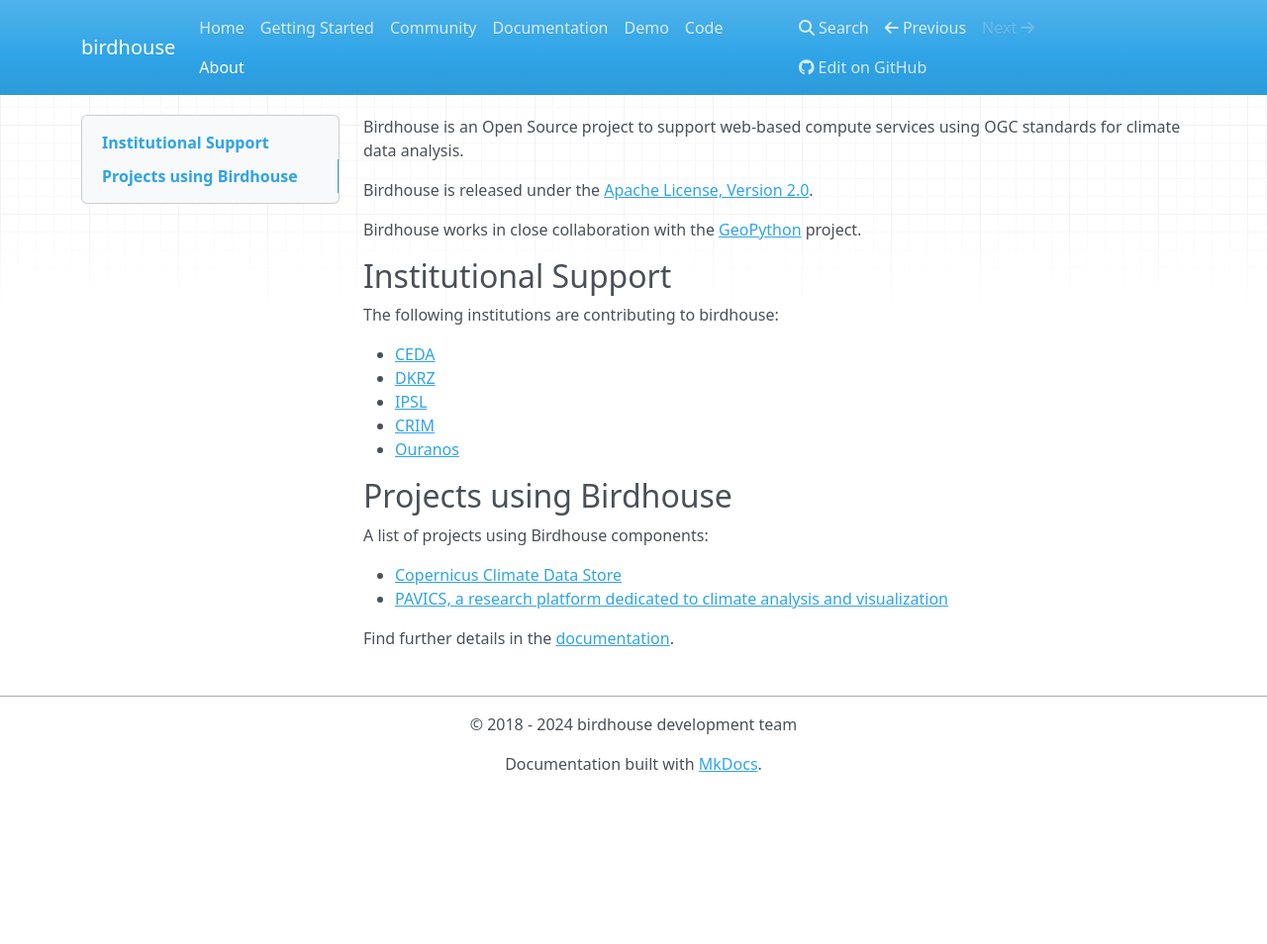
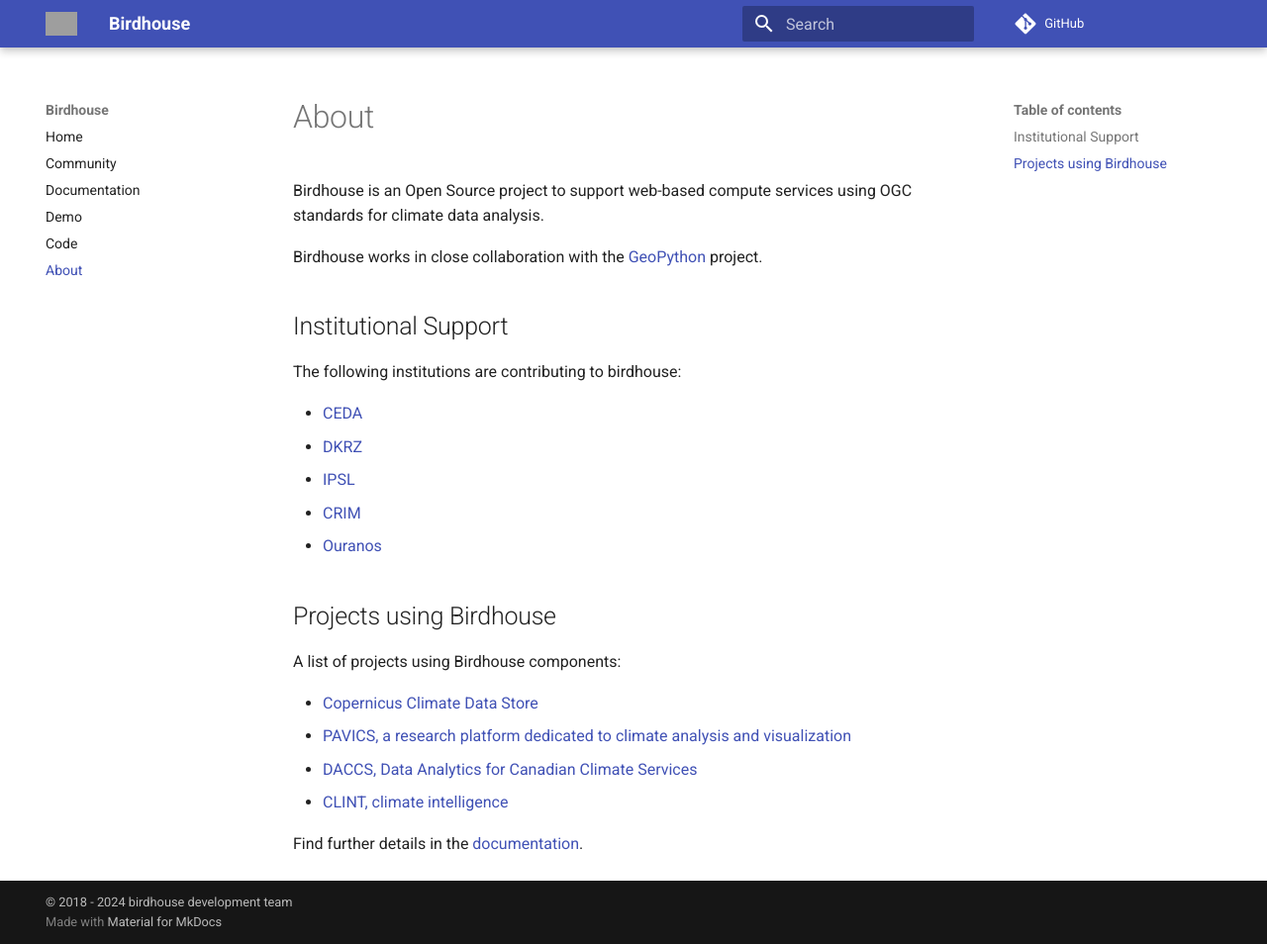
Before and after one commit to bird-house/bird-house.github.io, an MkDocs documentation site: the page built from docs/about.md, in a window 1280 px wide and 954 px high. Shown: the whole window at 99% size. Built offline with MkDocs 1.6.1 and Material for MkDocs 9.7.7, drawn with Linux system fonts in a browser that asks for light colours; nearby versions of some CDN libraries; comment, search, counter and statistics services are not loaded; grey boxes are pictures that could not be loaded.

Commit message:
Tidy up (#32)
* using mkdocs material

* update index.md

* update community

* update documentation

* updated about

* removed outdated getstarted.md

* update links

```diff
--- a/docs/about.md
+++ b/docs/about.md
@@ -1,13 +1,5 @@
----
-layout: page
-title: About Us
-permalink: /about/
----
 Birdhouse is an Open Source project to support web-based compute services using OGC standards
 for climate data analysis.
-
-Birdhouse is released under the
-[Apache License, Version 2.0](http://birdhouse.readthedocs.io/en/latest/license.html).
 
 Birdhouse works in close collaboration with the [GeoPython](http://geopython.github.io/) project.
 
@@ -27,5 +19,7 @@
 
 * [Copernicus Climate Data Store](https://climate.copernicus.eu/)
 * [PAVICS, a research platform dedicated to climate analysis and visualization](https://ouranosinc.github.io/pavics-sdi/)
+* [DACCS, Data Analytics for Canadian Climate Services](https://daccs.ca/)
+* [CLINT, climate intelligence](https://climateintelligence.eu/)
 
 Find further details in the [documentation](http://birdhouse.readthedocs.io/en/latest/projects.html).
--- a/environment.yml
+++ b/environment.yml
@@ -5,4 +5,4 @@
 - pip
 - python>=3.10,<3.13
 # docs
-- mkdocs
+- mkdocs-material
--- a/mkdocs.yml
+++ b/mkdocs.yml
@@ -1,5 +1,5 @@
-site_name: birdhouse
-site_description: "birdhouse: tools for OGC API processes"
+site_name: Birdhouse
+site_description: "Birdhouse: tools for OGC API processes"
 site_author: the birdhouse community
 copyright: "&copy; 2018 - 2024 birdhouse development team"
 site_url: https://bird-house.github.io/
@@ -8,8 +8,7 @@
 
 nav:
     - Home: index.md
-    - Getting Started: getstarted.md
-    - Community: contact.md
+    - Community: community.md
     - Documentation: documentation.md
     - Demo: https://github.com/bird-house/nandu
     - Code: https://github.com/bird-house
@@ -18,7 +17,9 @@
 use_directory_urls: true
 
 theme:
-    name: mkdocs
+    name: material
+    logo: images/birdhouse.svg
+    favicon: images/favicon.ico
 
 plugins:
     - search
--- a/requirements.txt
+++ b/requirements.txt
@@ -1 +1 @@
-mkdocs
+mkdocs-material
```
Also changed, not shown: docs/community.md (added, +7 -0 lines), docs/contact.md (deleted, +0 -13 lines), docs/documentation.md (+3 -7 lines), docs/getstarted.md (deleted, +0 -9 lines), docs/index.md (+1 -5 lines).
